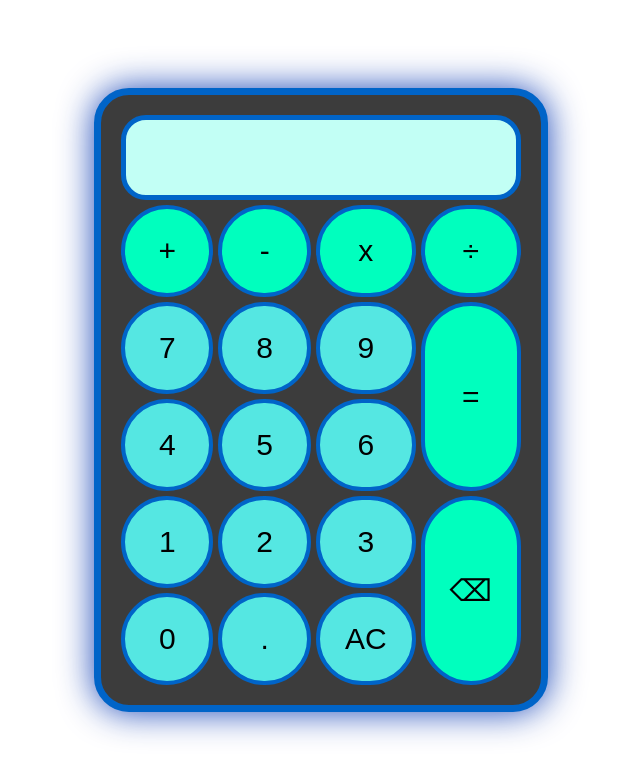
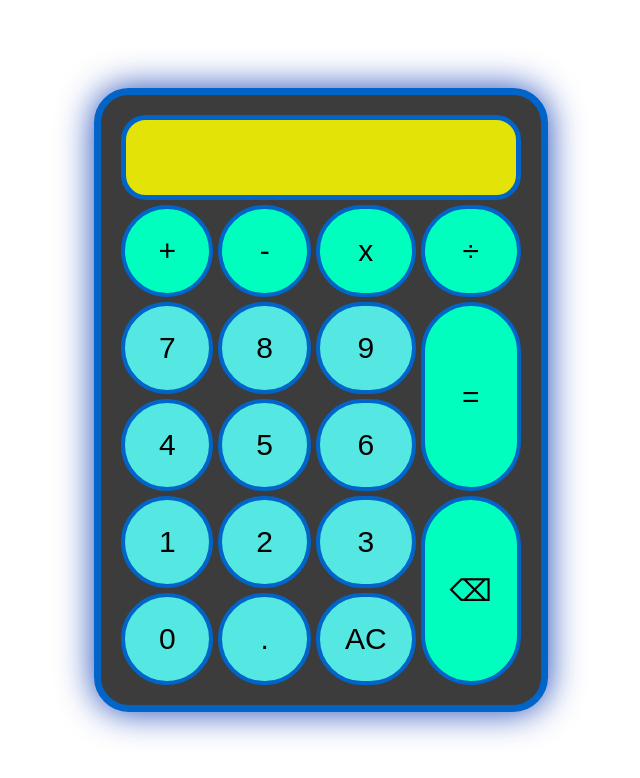
Before and after one commit to RomanHajy/git-Training, a plain HTML site: page Index.html in a window 1280 px wide. Shown: the whole page, without its empty margins (319-959 px from the left). Drawn offline with Linux system fonts and the light colour scheme.

Commit message:
change dispaly color

```diff
--- a/styles.css
+++ b/styles.css
@@ -27,7 +27,7 @@ body {
     text-align: right;
     border: 5px solid rgb(0, 100, 200, 1.0);
     border-radius: 25px;
-    background-color: rgb(194, 255, 245, 1.0);
+    background-color: rgb(227, 227, 8);
 }
 
 .calculator button {
```
